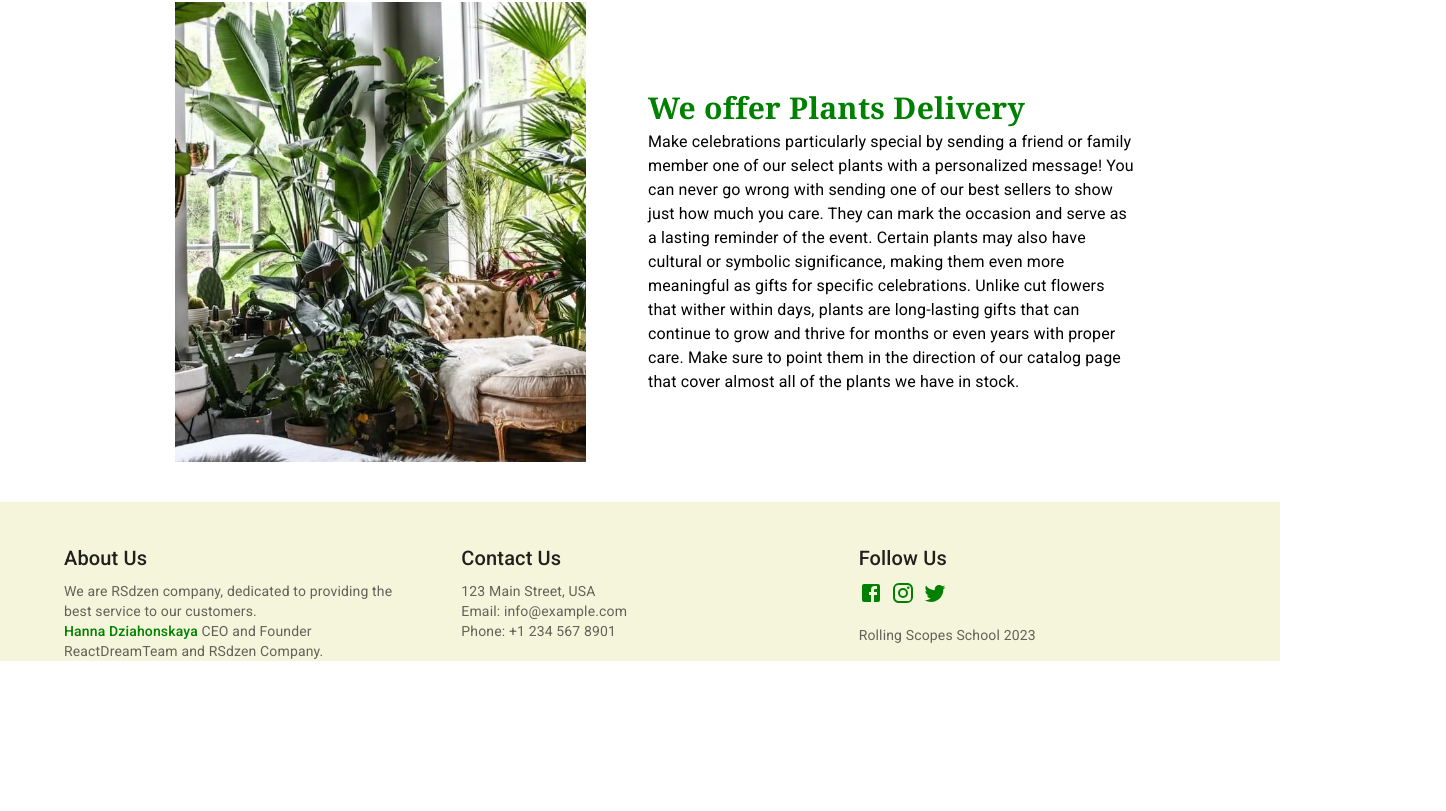
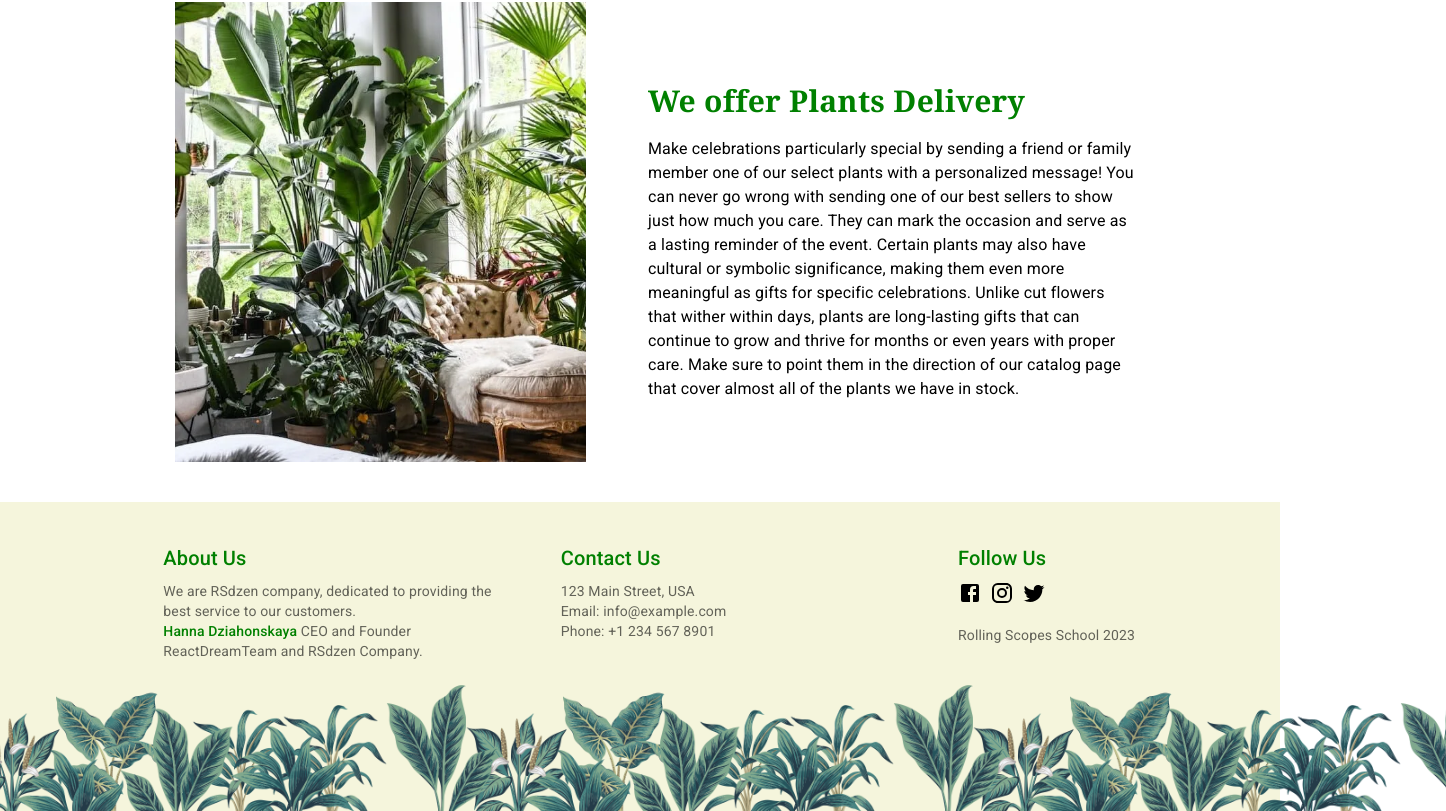
Before and after one commit to evgueniazet/eCommerce-Application, a React (Create React App) app in the folder e-commerce-app/: page /#/ in a window 1280 px wide. Shown: the part 1073-1884 px from the top of the page, 1446 px wide, since content can reach past the window. Before the commit the page ends 1734 px from the top, so only its background shows below. Built offline with nearby package versions, Linux system fonts and the light colour scheme; no server answers.

Commit message:
feat: add footer animation

```diff
--- a/e-commerce-app/src/components/Footer/Footer.module.scss
+++ b/e-commerce-app/src/components/Footer/Footer.module.scss
@@ -1,12 +1,48 @@
+@mixin animate($animation,$duration,$method){
+    animation: $animation $duration $method;
+}
+@mixin keyframes($name){
+    @keyframes #{$name}{
+        @content;
+    }
+}
+
 .footer {
     background-color: beige;
 
-    &_title {
-        color: green;
+    .footer_container {
+        justify-content: end;
+
+        .footer_title {
+            color: green;
+        }
+
+        .span {
+            color: green;
+            font-weight: 500;
+        }
     }
 
-    .span {
-        color: green;
-        font-weight: 500;
+    &_img {
+            background-image: url(../../assets/images/FooterImg.png);
+            background-repeat: repeat-x;
+            background-size: contain;
+            background-position: center;
+            width: 140%;
+            height: 150px;
+            margin-left: -20%;
+            overflow: hidden;
+            transition: all 2s;
+            @include keyframes(fade-in){
+                0%{
+                    opacity: 0;
+                    transform: translateX(30px);
+                }
+                100% {
+                    opacity: 1;
+                    transform: translateX(0px);
+                }
+            }
+            @include animate(fade-in, 2s, ease-out);
     }
 }
--- a/e-commerce-app/src/components/Footer/Footer.tsx
+++ b/e-commerce-app/src/components/Footer/Footer.tsx
@@ -11,7 +11,7 @@ export const Footer: React.FC = () => {
   return (
     <Box className={styles.footer} component="footer">
       <Container maxWidth="lg">
-        <Grid container spacing={5}>
+        <Grid container className={styles.footer_container} spacing={5}>
           <Grid item xs={12} sm={4}>
             <Typography
               className={styles.footer_title}
@@ -46,8 +46,13 @@ export const Footer: React.FC = () => {
               Phone: +1 234 567 8901
             </Typography>
           </Grid>
-          <Grid className={styles.footer_title} item xs={12} sm={3}>
-            <Typography variant="h6" color="text.primary" gutterBottom>
+          <Grid item xs={12} sm={3}>
+            <Typography
+              className={styles.footer_title}
+              variant="h6"
+              color="text.primary"
+              gutterBottom
+            >
               Follow Us
             </Typography>
             <Link href="https://www.facebook.com/" color="inherit">
@@ -64,6 +69,9 @@ export const Footer: React.FC = () => {
             </Typography>
           </Grid>
         </Grid>
+        <Box className={styles.footer_img_container}>
+          <Box className={styles.footer_img}></Box>
+        </Box>
       </Container>
     </Box>
   );
--- a/e-commerce-app/src/pages/HomePage/HomePage.module.scss
+++ b/e-commerce-app/src/pages/HomePage/HomePage.module.scss
@@ -62,5 +62,8 @@
             color: green;
         }
 
+        .info_text {
+            margin-top: 3%;
+        }
     }
 }
```
Also changed, not shown: e-commerce-app/src/assets/images/FooterImg.png (added).
